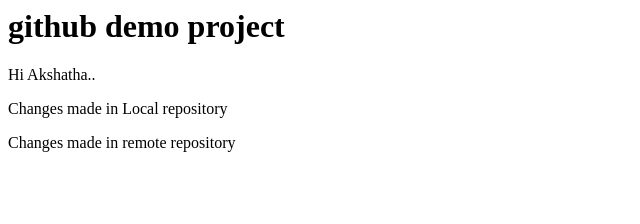
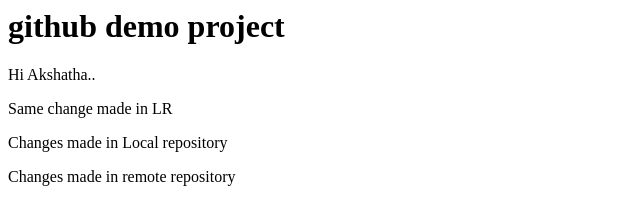
Before and after one commit to Akshatha-Shetty22/demo_github, a plain HTML site: page index.html in a window 1280 px wide. Shown: the whole page, without its empty margins (0-640 px from the left). Drawn offline with Linux system fonts and the light colour scheme.

Commit message:
same changes made in LR

```diff
--- a/index.html
+++ b/index.html
@@ -4,7 +4,7 @@
 </head>
 <body>
   <p> Hi Akshatha..</p>
-
+<p>Same change made in LR</p>
 <p>Changes made in Local repository</p>
 
   <p>Changes made in remote repository</p>
```
